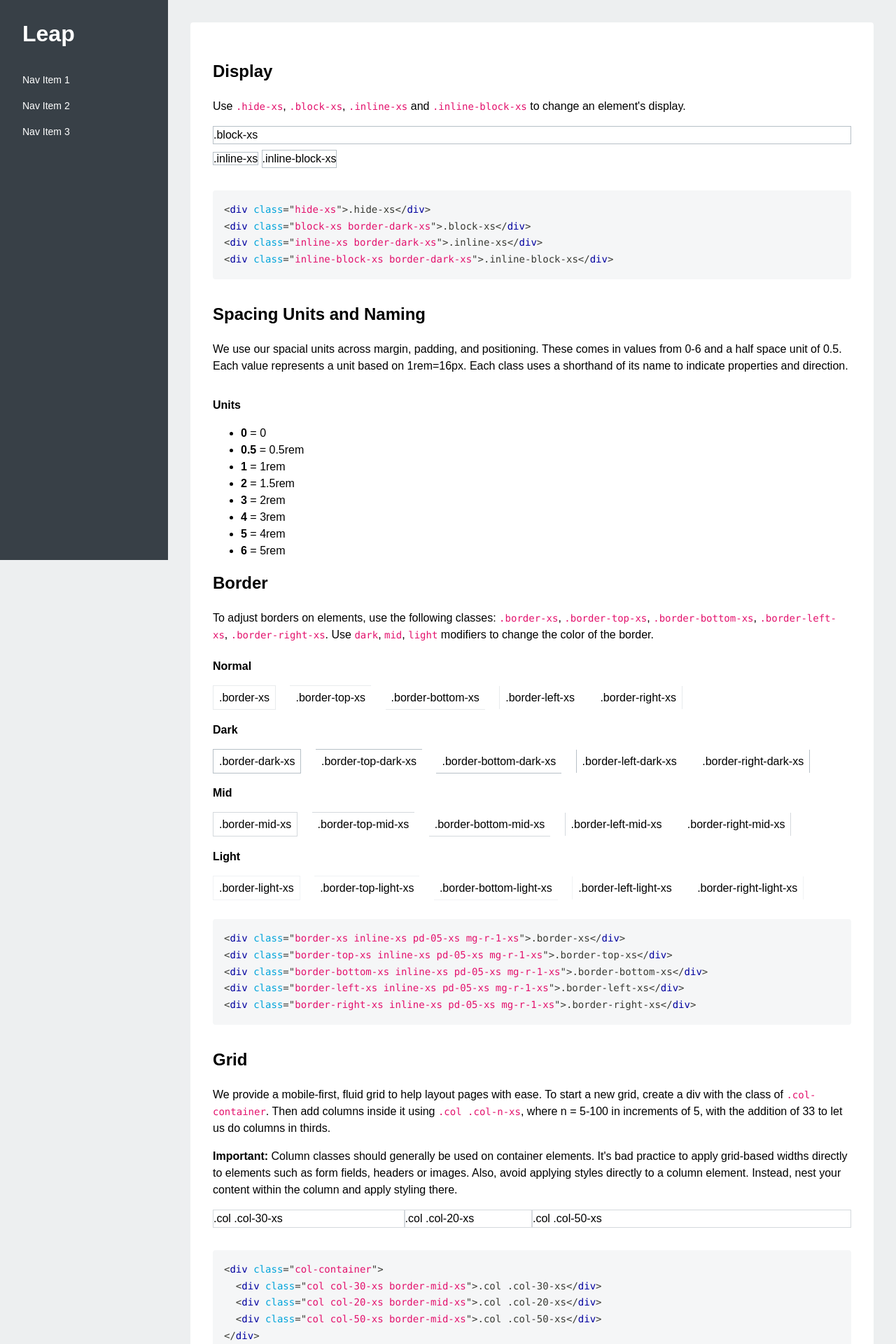
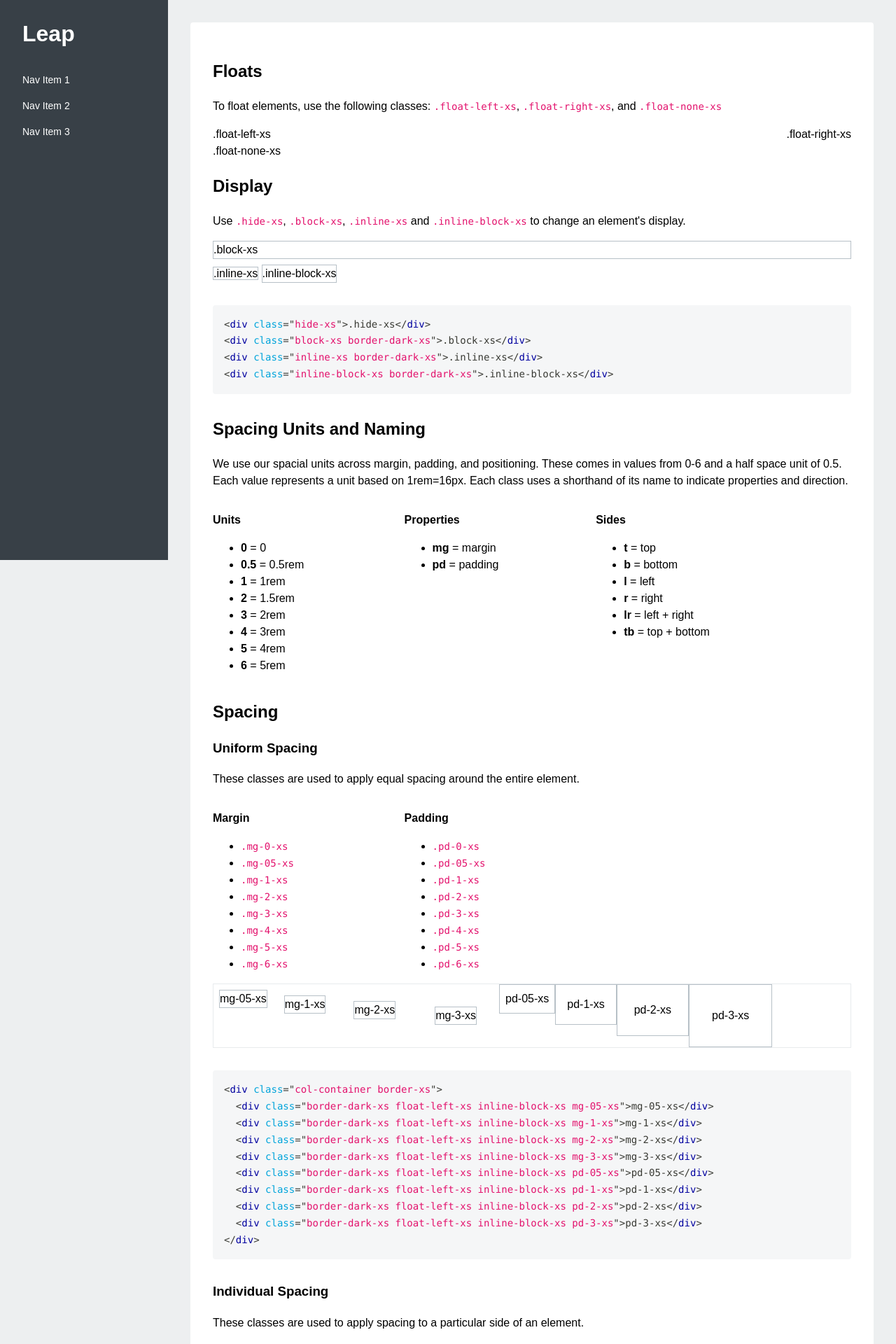
Before and after one commit to treehouse/project-leap, a PHP site: page / in a window 1280 px wide. Shown: the top 1920 px of the page at 70% size. Run offline with PHP 8.4, Linux system fonts and the light colour scheme.

Commit message:
documented margin, padding and added float classes and docs

```diff
--- a/css/styleguide/styleguide.css
+++ b/css/styleguide/styleguide.css
@@ -3592,6 +3592,71 @@ body {
     padding-bottom: 5rem !important;
   }
 }
+@media screen {
+  .float-left-xs {
+    float: left !important;
+  }
+
+  .float-right-xs {
+    float: right !important;
+  }
+
+  .float-none-xs {
+    float: none !important;
+  }
+}
+@media screen and (min-width: 480px) {
+  .float-left-sm {
+    float: left !important;
+  }
+
+  .float-right-sm {
+    float: right !important;
+  }
+
+  .float-none-sm {
+    float: none !important;
+  }
+}
+@media screen and (min-width: 680px) {
+  .float-left-md {
+    float: left !important;
+  }
+
+  .float-right-md {
+    float: right !important;
+  }
+
+  .float-none-md {
+    float: none !important;
+  }
+}
+@media screen and (min-width: 960px) {
+  .float-left-lg {
+    float: left !important;
+  }
+
+  .float-right-lg {
+    float: right !important;
+  }
+
+  .float-none-lg {
+    float: none !important;
+  }
+}
+@media screen and (min-width: 1140px) {
+  .float-left-xl {
+    float: left !important;
+  }
+
+  .float-right-xl {
+    float: right !important;
+  }
+
+  .float-none-xl {
+    float: none !important;
+  }
+}
 .guide-banner {
   position: fixed;
   top: 0;
--- a/index.html
+++ b/index.html
@@ -24,6 +24,18 @@
 
 
 
+        <div id="float">
+          <h2>Floats</h2>
+          <p>To float elements, use the following classes: <code>.float-left-xs</code>, <code>.float-right-xs</code>, and <code>.float-none-xs</code></p>
+          <div class="col-container">
+            <div class="float-left-xs">.float-left-xs</div>
+            <div class="float-right-xs">.float-right-xs</div>
+          </div>
+          <div class="float-none-xs">.float-none-xs</div>
+        </div>
+
+
+
         <div id="display">
           <h2>Display</h2>
           <p>Use <code>.hide-xs</code>, <code>.block-xs</code>, <code>.inline-xs</code> and <code>.inline-block-xs</code> to change an element's display.</p>
@@ -41,11 +53,11 @@
 
 
 
-        <div id="spacing">
+        <div id="spacing-units">
           <h2>Spacing Units and Naming</h2>
           <p>We use our spacial units across margin, padding, and positioning. These comes in values from 0-6 and a half space unit of 0.5. Each value represents a unit based on 1rem=16px. Each class uses a shorthand of its name to indicate properties and direction.</p>
           <div class="col-container">
-            <div class="col col-4-xs">
+            <div class="col col-30-lg">
               <p><strong>Units</strong></p>
               <ul>
                 <li><strong>0</strong> = 0</li>
@@ -58,9 +70,133 @@
                 <li><strong>6</strong> = 5rem</li>
               </ul>
             </div>
-            <div class="col col-4-xs"
+            <div class="col col-30-lg">
+              <p><strong>Properties</strong></p>
+              <ul>
+                <li><strong>mg</strong> = margin</li>
+                <li><strong>pd</strong> = padding</li>
+              </ul>
+            </div>
+            <div class="col col-30-lg">
+              <p><strong>Sides</strong></p>
+              <ul>
+                <li><strong>t</strong> = top</li>
+                <li><strong>b</strong> = bottom</li>
+                <li><strong>l</strong> = left</li>
+                <li><strong>r</strong> = right</li>
+                <li><strong>lr</strong> = left + right</li>
+                <li><strong>tb</strong> = top + bottom</li>
+              </ul>
+            </div>
+          </div>
+        </div>
+
+
+
+        <div id="spacing">
+          <h2>Spacing</h2>
+          <h3>Uniform Spacing</h3>
+          <p>These classes are used to apply equal spacing around the entire element.</p>
+          <div class="col-container">
+            <div class="col col-30-md">
+              <p><strong>Margin</strong></p>
+              <ul>
+                <li><code>.mg-0-xs</code></li>
+                <li><code>.mg-05-xs</code></li>
+                <li><code>.mg-1-xs</code></li>
+                <li><code>.mg-2-xs</code></li>
+                <li><code>.mg-3-xs</code></li>
+                <li><code>.mg-4-xs</code></li>
+                <li><code>.mg-5-xs</code></li>
+                <li><code>.mg-6-xs</code></li>
+              </ul>
+            </div>
+            <div class="col col-30-md">
+              <p><strong>Padding</strong></p>
+              <ul>
+                <li><code>.pd-0-xs</code></li>
+                <li><code>.pd-05-xs</code></li>
+                <li><code>.pd-1-xs</code></li>
+                <li><code>.pd-2-xs</code></li>
+                <li><code>.pd-3-xs</code></li>
+                <li><code>.pd-4-xs</code></li>
+                <li><code>.pd-5-xs</code></li>
+                <li><code>.pd-6-xs</code></li>
+              </ul>
+            </div>
+          </div>
+          <div class="col-container border-xs">
+            <div class="border-dark-xs float-left-xs inline-block-xs mg-05-xs">mg-05-xs</div>
+            <div class="border-dark-xs float-left-xs inline-block-xs mg-1-xs">mg-1-xs</div>
+            <div class="border-dark-xs float-left-xs inline-block-xs mg-2-xs">mg-2-xs</div>
+            <div class="border-dark-xs float-left-xs inline-block-xs mg-3-xs">mg-3-xs</div>
+            <div class="border-dark-xs float-left-xs inline-block-xs pd-05-xs">pd-05-xs</div>
+            <div class="border-dark-xs float-left-xs inline-block-xs pd-1-xs">pd-1-xs</div>
+            <div class="border-dark-xs float-left-xs inline-block-xs pd-2-xs">pd-2-xs</div>
+            <div class="border-dark-xs float-left-xs inline-block-xs pd-3-xs">pd-3-xs</div>
+          </div>
+          <div class="guide-code">
+<pre><code class="language-html">&lt;div class="col-container border-xs"&gt;
+  &lt;div class="border-dark-xs float-left-xs inline-block-xs mg-05-xs"&gt;mg-05-xs&lt;/div&gt;
+  &lt;div class="border-dark-xs float-left-xs inline-block-xs mg-1-xs"&gt;mg-1-xs&lt;/div&gt;
+  &lt;div class="border-dark-xs float-left-xs inline-block-xs mg-2-xs"&gt;mg-2-xs&lt;/div&gt;
+  &lt;div class="border-dark-xs float-left-xs inline-block-xs mg-3-xs"&gt;mg-3-xs&lt;/div&gt;
+  &lt;div class="border-dark-xs float-left-xs inline-block-xs pd-05-xs"&gt;pd-05-xs&lt;/div&gt;
+  &lt;div class="border-dark-xs float-left-xs inline-block-xs pd-1-xs"&gt;pd-1-xs&lt;/div&gt;
+  &lt;div class="border-dark-xs float-left-xs inline-block-xs pd-2-xs"&gt;pd-2-xs&lt;/div&gt;
+  &lt;div class="border-dark-xs float-left-xs inline-block-xs pd-3-xs"&gt;pd-3-xs&lt;/div&gt;
+&lt;/div&gt;</code></pre>
           </div>
 
+          <h3>Individual Spacing</h3>
+          <p>These classes are used to apply spacing to a particular side of an element.</p>
+          <div class="col-container">
+            <div class="col col-50-lg">
+              <p><strong>Margin</strong></p>
+              <ul>
+                <li><code>.mg-t-1-xs</code> <span class="mg-l-1-xs">margin-top</span></li>
+                <li><code>.mg-b-1-xs</code> <span class="mg-l-1-xs">margin-bottom</span></li>
+                <li><code>.mg-l-1-xs</code> <span class="mg-l-1-xs">margin-left</span></li>
+                <li><code>.mg-r-1-xs</code> <span class="mg-l-1-xs">margin-right</span></li>
+                <li><code>.mg-lr-1-xs</code> <span class="mg-l-1-xs">margin left + right</span></li>
+                <li><code>.mg-tb-1-xs</code> <span class="mg-l-1-xs">margin top + bottom</span></li>
+                <li><code>.mg-auto-xs</code> <span class="mg-l-1-xs">horizontal center</span></li>
+              </ul>
+            </div>
+            <div class="col col-50-lg">
+              <p><strong>Padding</strong></p>
+              <ul>
+                <li><code>.pd-0-xs</code> <span class="mg-l-1-xs">padding-top</span></li>
+                <li><code>.pd-05-xs</code> <span class="mg-l-1-xs">padding-bottom</span></li>
+                <li><code>.pd-1-xs</code> <span class="mg-l-1-xs">padding-left</span></li>
+                <li><code>.pd-2-xs</code> <span class="mg-l-1-xs">padding-right</span></li>
+                <li><code>.pd-3-xs</code> <span class="mg-l-1-xs">padding left + right</span></li>
+                <li><code>.pd-4-xs</code> <span class="mg-l-1-xs">padding top + bottom</span></li>
+              </ul>
+            </div>
+          </div>
+          <div class="col-container border-xs">
+            <div class="border-dark-xs float-left-xs inline-block-xs mg-t-3-xs">mg-t-3-xs</div>
+            <div class="border-dark-xs float-left-xs inline-block-xs mg-t-4-xs">mg-t-4-xs</div>
+            <div class="border-dark-xs float-left-xs inline-block-xs mg-t-5-xs">mg-t-5-xs</div>
+            <div class="border-dark-xs float-left-xs inline-block-xs mg-t-6-xs">mg-t-6-xs</div>
+            <div class="border-dark-xs float-left-xs inline-block-xs pd-l-3-xs">pd-l-3-xs</div>
+            <div class="border-dark-xs float-left-xs inline-block-xs pd-l-4-xs">pd-l-4-xs</div>
+            <div class="border-dark-xs float-left-xs inline-block-xs pd-l-5-xs">pd-l-5-xs</div>
+            <div class="border-dark-xs float-left-xs inline-block-xs pd-l-6-xs">pd-l-6-xs</div>
+          </div>
+          <div class="guide-code">
+<pre><code class="language-html">&lt;div class="col-container border-xs"&gt;
+  &lt;div class="border-dark-xs float-left-xs inline-block-xs mg-t-3-xs"&gt;mg-t-3-xs&lt;/div&gt;
+  &lt;div class="border-dark-xs float-left-xs inline-block-xs mg-t-4-xs"&gt;mg-t-4-xs&lt;/div&gt;
+  &lt;div class="border-dark-xs float-left-xs inline-block-xs mg-t-5-xs"&gt;mg-t-5-xs&lt;/div&gt;
+  &lt;div class="border-dark-xs float-left-xs inline-block-xs mg-t-6-xs"&gt;mg-t-6-xs&lt;/div&gt;
+  &lt;div class="border-dark-xs float-left-xs inline-block-xs pd-l-3-xs"&gt;pd-l-3-xs&lt;/div&gt;
+  &lt;div class="border-dark-xs float-left-xs inline-block-xs pd-l-4-xs"&gt;pd-l-4-xs&lt;/div&gt;
+  &lt;div class="border-dark-xs float-left-xs inline-block-xs pd-l-5-xs"&gt;pd-l-5-xs&lt;/div&gt;
+  &lt;div class="border-dark-xs float-left-xs inline-block-xs pd-l-6-xs"&gt;pd-l-6-xs&lt;/div&gt;
+&lt;/div&gt;</code></pre>
+          </div>
         </div>
 
 
--- a/sass/leap/atoms/_all.sass
+++ b/sass/leap/atoms/_all.sass
@@ -3,3 +3,4 @@
 @import display
 @import margin
 @import padding
+@import float
```
Also changed, not shown: css/leap/leap.css (+65 -0 lines), sass/leap/atoms/_float.sass (added, +43 -0 lines), README.md, 2 other files.
